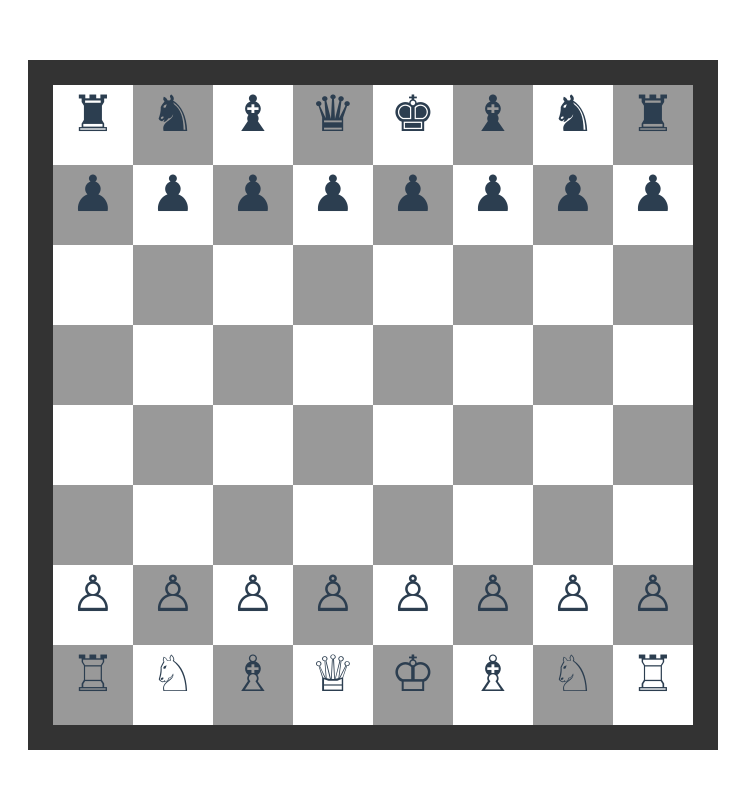
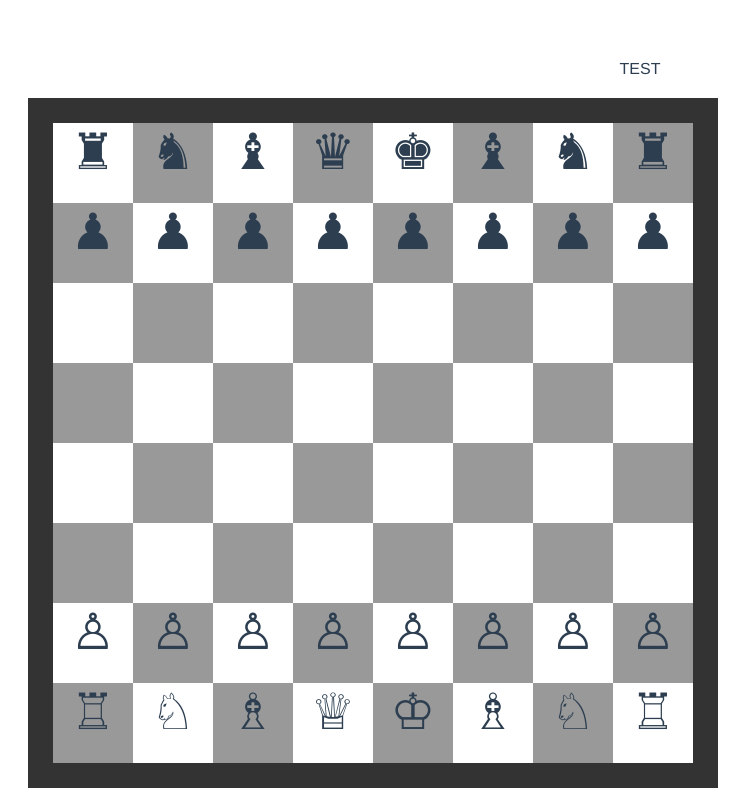
Before and after one commit to nhjelle/nhjelle.github.io, a Vue app in the folder chess-ai/: page / in a window 1280 px wide. Shown: the whole page, without its empty margins (0-753 px from the left). Built offline with nearby package versions, Linux system fonts and the light colour scheme.

Commit message:
Add test output

```diff
--- a/chess-ai/src/components/Chess.vue
+++ b/chess-ai/src/components/Chess.vue
@@ -1,5 +1,5 @@
 <template>
-    <div>
+    <div>TEST
         <div class="chessboard">
             <div v-for="(row, rowIndex) in cells" :key="rowIndex">
                 <div :id="'cell-'+rowIndex+'-'+cellIndex" :class="getCellClass(cell, rowIndex, cellIndex)"
```
Also changed, not shown: 4 other files (tests, documents, lock files or other folders).
